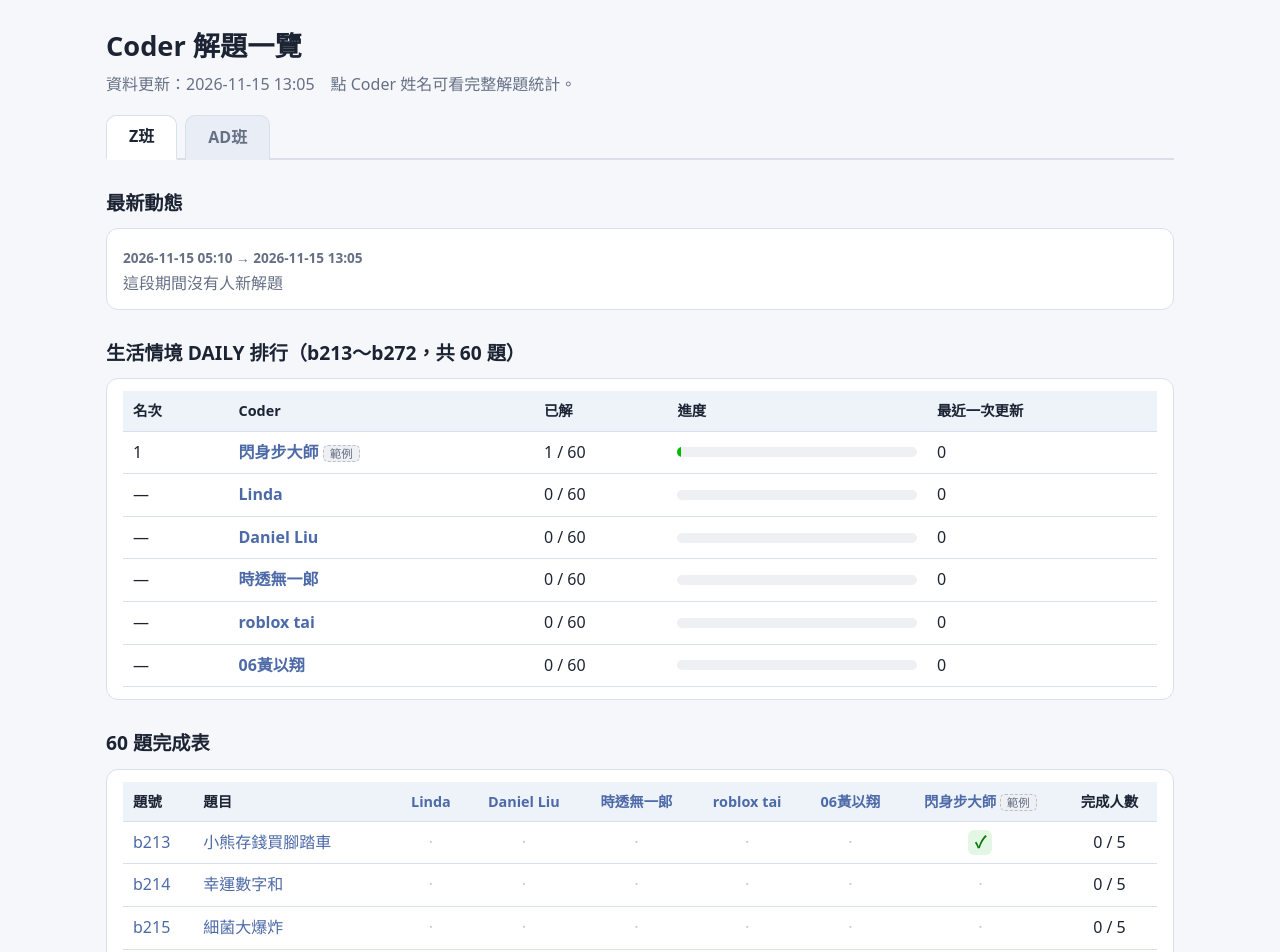
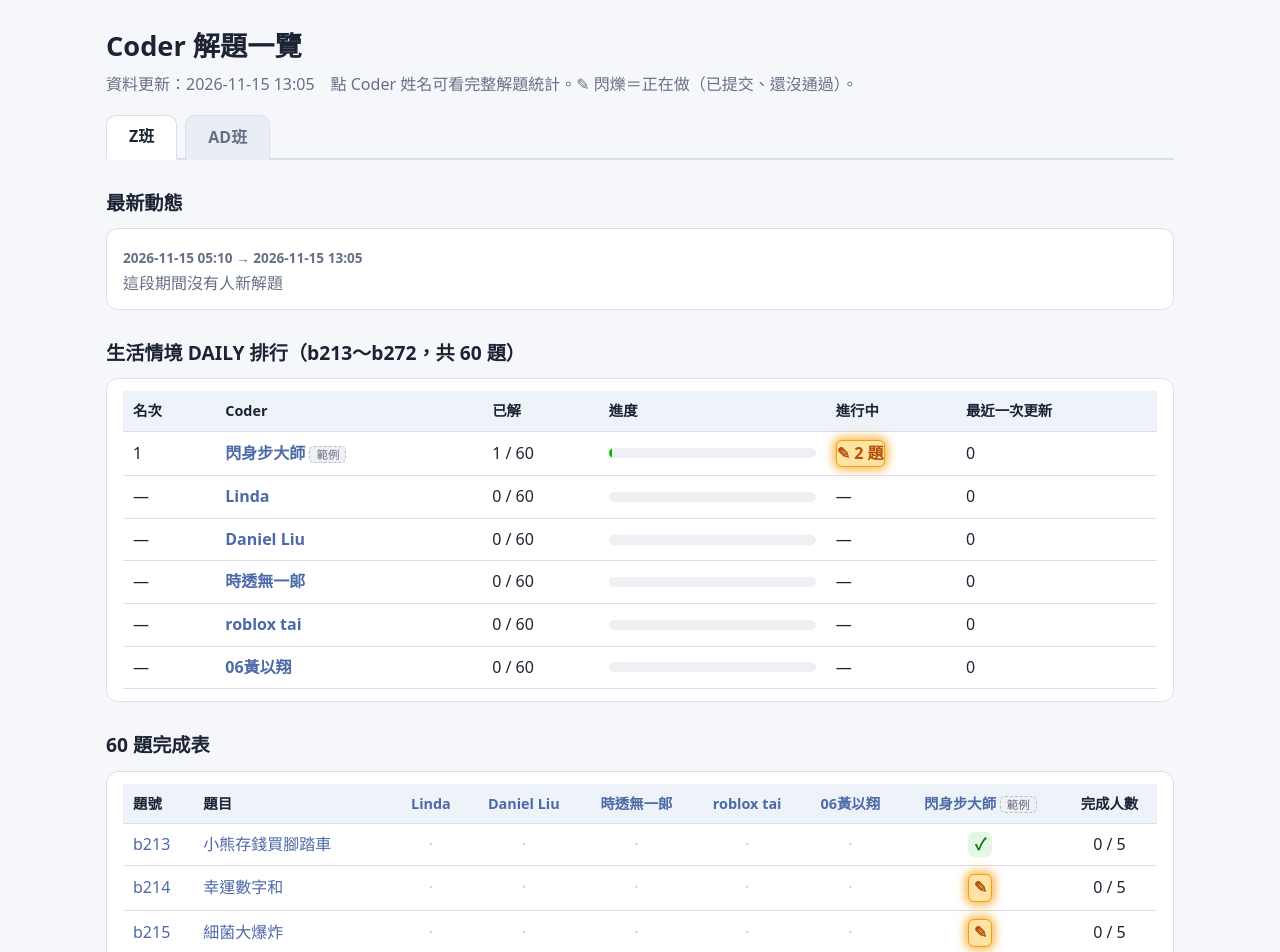
Before and after one commit to greenmail1011/z-class, a plain HTML site: page index.html in a window 1280 px wide. Shown: the top 952 px of the page. Drawn offline with Linux system fonts and the light colour scheme.

Commit message:
Add glowing in-progress marker for attempted-but-unsolved problems
Co-Authored-By: Claude Sonnet 5.5 <noreply@anthropic.com>
Claude-Session: https://claude.ai/code/session_01THEmz1coKdAHXb7UVbtsfm

```diff
--- a/index.html
+++ b/index.html
@@ -38,6 +38,9 @@
   .chk{display:inline-block;min-width:24px;border-radius:6px;background:var(--okbg);color:#0a7a0a;font-weight:700}
   .chk.new{background:#fff3d6;color:#9a5b00;border:1px solid var(--hot)}
   .dash{color:#c3c9d6}
+  .wip{display:inline-block;min-width:24px;border-radius:6px;background:#fff3d6;color:#b45309;font-weight:700;border:1px solid var(--hot);animation:glow 1.1s ease-in-out infinite}
+  @keyframes glow{0%,100%{box-shadow:0 0 0 0 rgba(245,158,11,0);background:#fff3d6}50%{box-shadow:0 0 10px 3px rgba(245,158,11,.75);background:#ffe3a3}}
+  @media (prefers-reduced-motion:reduce){.wip{animation:none;box-shadow:0 0 6px 2px rgba(245,158,11,.6)}}
   table.done th{white-space:nowrap}
   .note{color:var(--muted);font-size:.85rem;margin-top:24px}
 </style>
@@ -45,7 +48,7 @@
 <body>
 <div class="wrap">
   <h1>Coder 解題一覽</h1>
-  <p class="sub">資料更新：<span id="stamp"></span>　點 Coder 姓名可看完整解題統計。</p>
+  <p class="sub">資料更新：<span id="stamp"></span>　點 Coder 姓名可看完整解題統計。✎ 閃爍＝正在做（已提交、還沒通過）。</p>
   <div class="tabs" role="tablist" id="tabs"></div>
   <div id="panels"></div>
   <p class="note">「範例」是示範用的虛擬 Coder，用來展示解題後的樣子，不計入完成人數；要拿掉時刪除 CODERS 與快照裡 id 為 0 的那一項即可。姓名顯示的是各 Coder 在 fzt-judge 的暱稱，每次更新資料時一併同步。資料來源：各 Coder 在 fzt-judge 的 UserStatistic 頁面。這是靜態頁，每次重抓資料並加入一份新快照後，才會出現新的動態；動態是比對前後兩份快照得出的，不含實際解題時間。</p>
@@ -75,7 +78,9 @@ var SNAPSHOTS=[
   50:"b001-b042 b086-b097 b099-b125 b130-b135 b138-b146 b149-b150 b153-b165 b168-b171 b174-b178 b180-b183",
   0:"b213",
   69:"b001-b027 b029-b042 b087-b096 b098-b103 b105-b107 b109-b110 b112 b114-b116 b118-b119 b121-b125 b135-b141 b145 b148 b153 b156 b169",
-  66:"b001-b029 b031 b037-b042 b087-b111 b113-b115 b118-b125 b135-b139 b142 b156 b169"}}
+  66:"b001-b029 b031 b037-b042 b087-b111 b113-b115 b118-b125 b135-b139 b142 b156 b169"},
+  /* 進行中：已提交過、但還沒通過的 DAILY 題（UserStatistic 上粗體灰字）。沒有就不用寫 */
+  wip:{0:"b214 b215"}}
 ];
 var TITLES=["小熊存錢買腳踏車", "幸運數字和", "細菌大爆炸", "吃不完的巧克力", "收銀機小幫手", "火箭倒數", "爬井的蝸牛", "越領越多的零用錢", "神奇的數字變身", "這是幾位數", "雲霄飛車身高限制", "電影票價", "寄包裹運費", "跳繩冠軍", "閏年與平年", "今天穿什麼", "拍手跳跳報數遊戲", "買飲料找零", "剪刀石頭布", "木棒三角形", "數羊睡覺", "九九乘法表", "幸運偶數號碼", "聖誕樹星星", "分糖果有幾種分法", "排隊有幾種排法", "兔子繁殖", "寶箱密碼是質數嗎", "黑白棋盤", "攝氏轉華氏表", "一週最高溫", "全班平均分數", "及格的人有幾個", "倒著排隊", "身高最高的是第幾個", "越來越熱的日子", "單數座位的點數", "失物招領", "擲骰子統計", "對稱的珠子項鍊", "成績單等第統計", "拍手報數遊戲", "零用錢日記", "班長選舉計票", "幸運號碼總和", "猜數字遊戲", "水庫警戒水位", "成績輸入小幫手", "數字裡的奇偶", "找零用的硬幣", "跳高比賽的亞軍", "比平均高的人", "連續升溫最久幾天", "合起來剛好的兩張牌", "補考名單", "數字三角形", "自己訂的乘法表", "同學互相握手", "方格的對角線", "質數寶藏表"];
 var DL=213,DH=272;
@@ -83,7 +88,7 @@ function pid(n){return "b"+String(n).padStart(3,"0");}
 function expand(s){if(s==null)return null;var o={};s.split(/\s+/).forEach(function(t){var m=t.match(/^b(\d+)(?:-b(\d+))?$/);if(!m)return;var a=+m[1],b=m[2]?+m[2]:a;for(var i=a;i<=b;i++)o[i]=1;});return o;}
 function who(c){if(c.sample)return '<span class="nm">'+c.name+'</span> <span class="demo">範例</span>';return '<a class="nm" target="_blank" rel="noopener" href="'+BASE+'UserStatistic?id='+c.id+'">'+c.name+'</a>';}
 function link(n,cls){return '<a class="'+cls+'" target="_blank" rel="noopener" href="'+BASE+'ShowProblem?problemid='+pid(n)+'">'+pid(n)+'</a>';}
-var snaps=SNAPSHOTS.map(function(s){var sets={};Object.keys(s.ac).forEach(function(id){sets[id]=expand(s.ac[id]);});return {t:s.t,sets:sets};});
+var snaps=SNAPSHOTS.map(function(s){var sets={},wip={};Object.keys(s.ac).forEach(function(id){sets[id]=expand(s.ac[id]);wip[id]=expand((s.wip||{})[id])||{};});return {t:s.t,sets:sets,wip:wip};});
 var last=snaps[snaps.length-1];
 document.getElementById("stamp").textContent=last.t;
 /* 兩份快照都有此人才比對；否則視為沒有資料可比 */
@@ -95,7 +100,7 @@ function buildPanel(cls){
   var real=list.filter(function(c){return !c.sample;});
   var prev=null;for(var q=snaps.length-2;q>=0;q--){if(list.some(function(c){return has(snaps[q],last,c.id);})){prev=snaps[q];break;}}
   var h='<h2 class="t">最新動態</h2><div class="panel feed" id="feed-'+cls.key+'"></div>'
-   +'<h2 class="t">生活情境 DAILY 排行（b213～b272，共 60 題）</h2><div class="panel"><table class="rank"><thead><tr><th>名次</th><th>Coder</th><th>已解</th><th>進度</th><th>最近一次更新</th></tr></thead><tbody id="rank-'+cls.key+'"></tbody></table></div>'
+   +'<h2 class="t">生活情境 DAILY 排行（b213～b272，共 60 題）</h2><div class="panel"><table class="rank"><thead><tr><th>名次</th><th>Coder</th><th>已解</th><th>進度</th><th>進行中</th><th>最近一次更新</th></tr></thead><tbody id="rank-'+cls.key+'"></tbody></table></div>'
    +'<h2 class="t">60 題完成表</h2><div class="panel" style="overflow-x:auto"><table class="rank done" id="done-'+cls.key+'"></table></div>';
   var el=document.createElement("div");el.id="panel-"+cls.key;el.setAttribute("role","tabpanel");el.innerHTML=h;
   document.getElementById("panels").appendChild(el);
@@ -115,12 +120,12 @@ function buildPanel(cls){
 
   /* DAILY 排行 */
   function dc(snap,id){var n=0;for(var k=DL;k<=DH;k++)if(snap.sets[id]&&snap.sets[id][k])n++;return n;}
-  var rows=list.map(function(c){var n=dc(last,c.id);return{c:c,n:n,gain:prev&&has(prev,last,c.id)?n-dc(prev,c.id):null};});
+  var rows=list.map(function(c){var n=dc(last,c.id);var w=0;for(var k=DL;k<=DH;k++)if(last.wip[c.id]&&last.wip[c.id][k]&&!last.sets[c.id][k])w++;return{c:c,n:n,wip:w,gain:prev&&has(prev,last,c.id)?n-dc(prev,c.id):null};});
   rows.sort(function(a,b){return b.n-a.n;});
   var tb=document.getElementById("rank-"+cls.key),rk=0,shown=0,lastN=null;
   rows.forEach(function(r){shown++;if(r.n!==lastN){rk=shown;lastN=r.n;}
     var tr=document.createElement("tr");
-    tr.innerHTML='<td class="n">'+(r.n===0?"—":rk)+'</td><td>'+who(r.c)+'</td><td class="n">'+r.n+' / 60</td><td><div class="bar"><i style="width:'+(r.n/60*100)+'%"></i></div></td><td class="n">'+(r.gain===null?"—":(r.gain>0?'<span class="up">+'+r.gain+' 題</span>':'0'))+'</td>';
+    tr.innerHTML='<td class="n">'+(r.n===0?"—":rk)+'</td><td>'+who(r.c)+'</td><td class="n">'+r.n+' / 60</td><td><div class="bar"><i style="width:'+(r.n/60*100)+'%"></i></div></td><td class="n">'+(r.wip?'<span class="wip" title="已提交、尚未通過">✎ '+r.wip+' 題</span>':'—')+'</td><td class="n">'+(r.gain===null?"—":(r.gain>0?'<span class="up">+'+r.gain+' 題</span>':'0'))+'</td>';
     tb.appendChild(tr);});
 
   /* 60 題完成表 */
@@ -130,7 +135,8 @@ function buildPanel(cls){
   for(var n=DL;n<=DH;n++){
     var cnt=0,u=BASE+'ShowProblem?problemid='+pid(n),row='<tr><td class="n"><a class="plink" target="_blank" rel="noopener" href="'+u+'">'+pid(n)+'</a></td><td><a class="plink" target="_blank" rel="noopener" href="'+u+'">'+TITLES[n-DL]+'</a></td>';
     list.forEach(function(c){var ok=last.sets[c.id][n],isNew=prev&&has(prev,last,c.id)&&ok&&!prev.sets[c.id][n];if(ok&&!c.sample)cnt++;
-      row+='<td style="text-align:center">'+(ok?'<span class="chk'+(isNew?' new':'')+'">✓</span>':'<span class="dash">·</span>')+'</td>';});
+      var doing=!ok&&last.wip[c.id]&&last.wip[c.id][n];
+      row+='<td style="text-align:center">'+(ok?'<span class="chk'+(isNew?' new':'')+'">✓</span>':(doing?'<span class="wip" title="進行中：已提交、尚未通過">✎</span>':'<span class="dash">·</span>'))+'</td>';});
     th+=row+'<td class="n" style="text-align:center">'+cnt+' / '+real.length+'</td></tr>';
   }
   t.innerHTML=th+'</tbody>';
```
